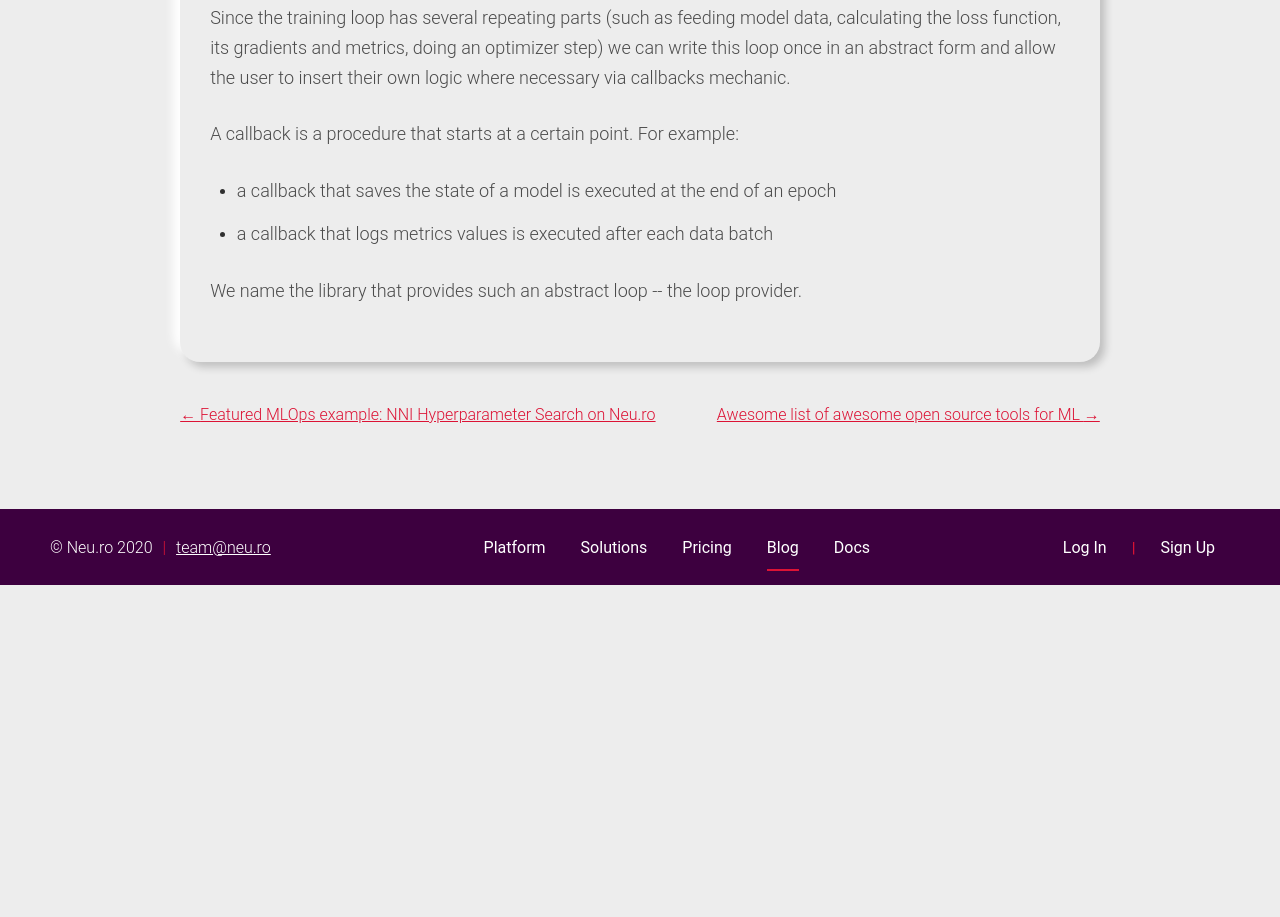
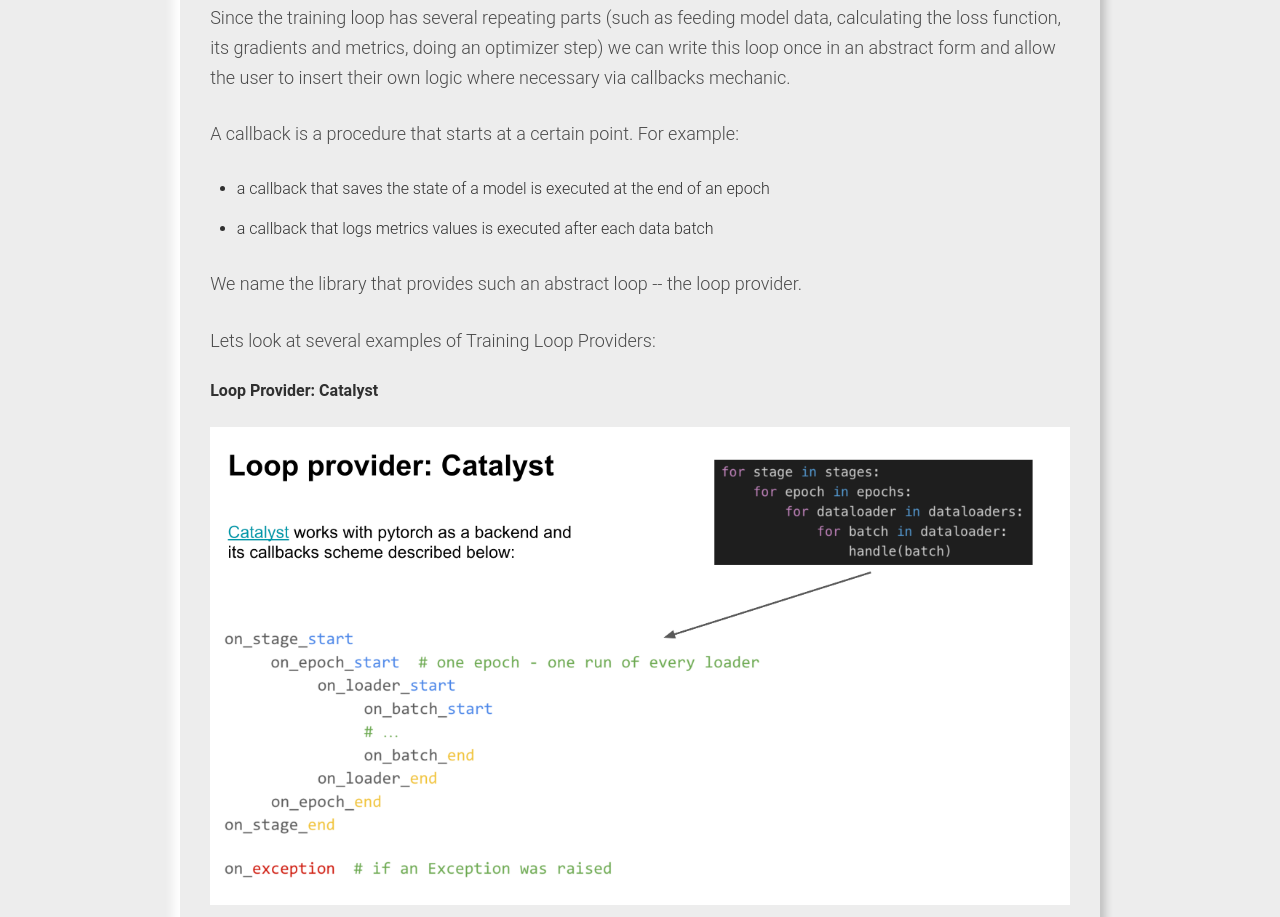
Before and after one commit to neuro-inc/platform-blog, a Gatsby site: page /blog/mlops-overview-tools-and-processes-for-modern-deep-learning/ in a window 1280 px wide. Shown: the part 2801-3718 px from the top of the page. Before the commit the page ends 3386 px from the top, so only its background shows below. Built offline with nearby package versions, Linux system fonts and the light colour scheme; Gatsby itself is replaced by a stand-in of ours; some packages are replaced by stand-ins of ours.

Commit message:
Update Blog “mlops-overview-tools-and-processes-for-modern-deep-learning”

```diff
--- a/content/blog/mlops-overview-tools-and-processes-for-modern-deep-learning.md
+++ b/content/blog/mlops-overview-tools-and-processes-for-modern-deep-learning.md
@@ -70,8 +70,13 @@
 
 A callback is a procedure that starts at a certain point. For example:
 
-- a callback that saves the state of a model is executed at the end of an epoch
-
-- a callback that logs metrics values is executed after each data batch
+* a callback that saves the state of a model is executed at the end of an epoch
+* a callback that logs metrics values is executed after each data batch
 
 We name the library that provides such an abstract loop -- the loop provider.
+
+Lets look at several examples of Training Loop Providers:
+
+#### Loop Provider: Catalyst
+
+![catalyst-loop-provider-mlops](../../assets/catalyst.png "Catalys loop MLOps")
```
Also changed, not shown: static/assets/catalyst.png (added).
